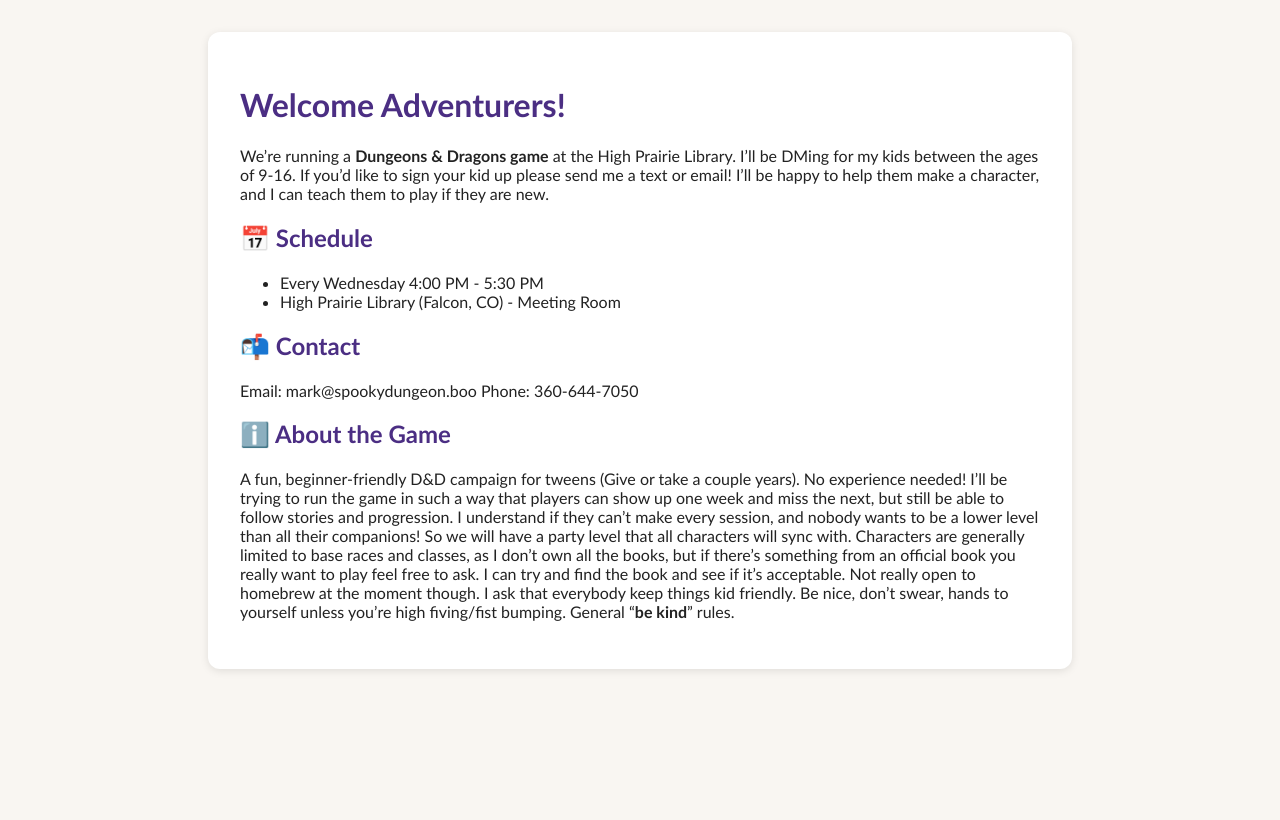
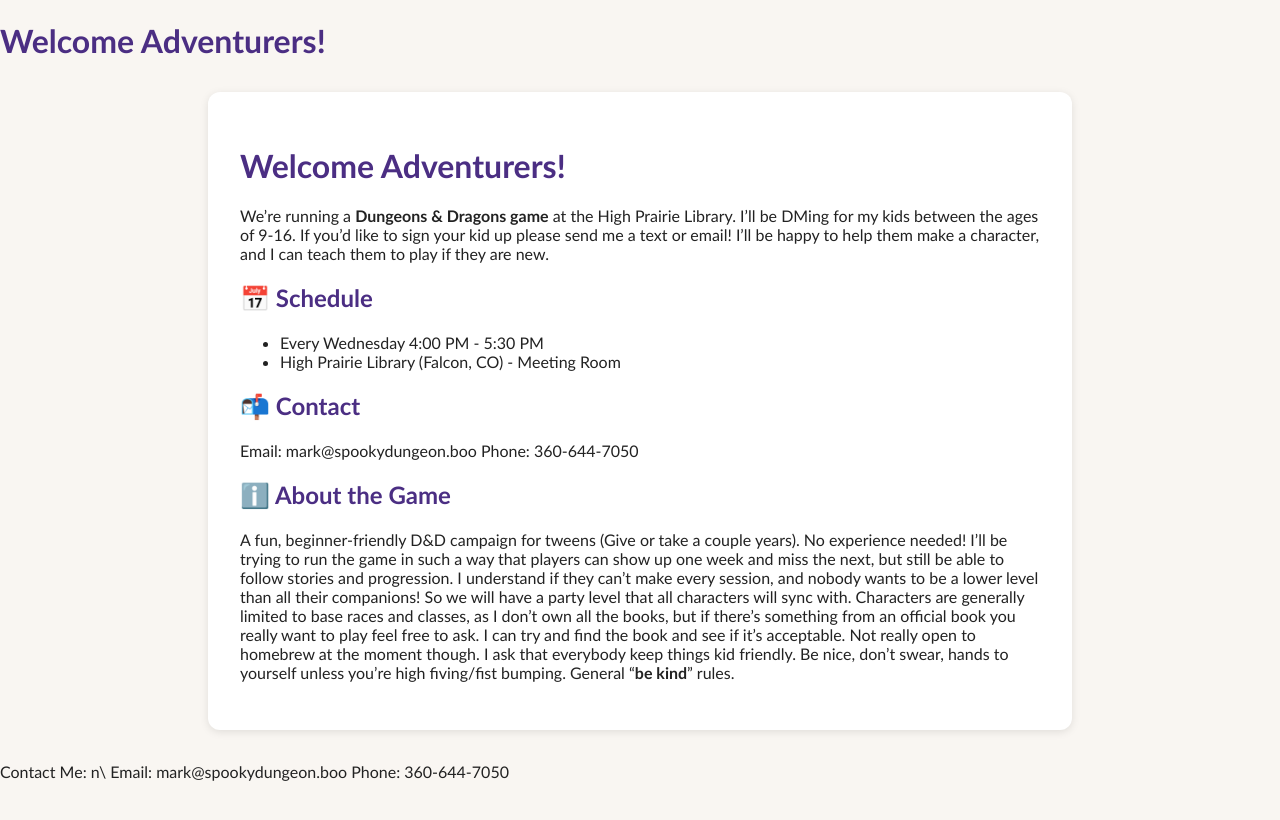
Before and after one commit to Felivath/felivath.github.io, a Jekyll site: the page built from index.markdown, in a window 1280 px wide. Shown: the top 820 px of the page. Built offline with Jekyll 4.4.1, drawn with Linux system fonts in a browser that asks for light colours; our own code applies the rules of GitHub Pages for plain Markdown files.

Commit message:
Update default.html

```diff
--- a/_layouts/default.html
+++ b/_layouts/default.html
@@ -8,8 +8,14 @@
   <link rel="stylesheet" href="/assets/style.css">
 </head>
 <body>
-  <div class="container">
+  <header class="page-header">
+    <h1>{{ page.title }}</h1>
+  </header>
+  <main class="container">
     {{ content }}
-  </div>
+  </main>
+  <footer class="page-footer">
+    <p>Contact Me: n\ Email: mark@spookydungeon.boo Phone: 360-644-7050</p>
+  </footer>
 </body>
 </html>
```
